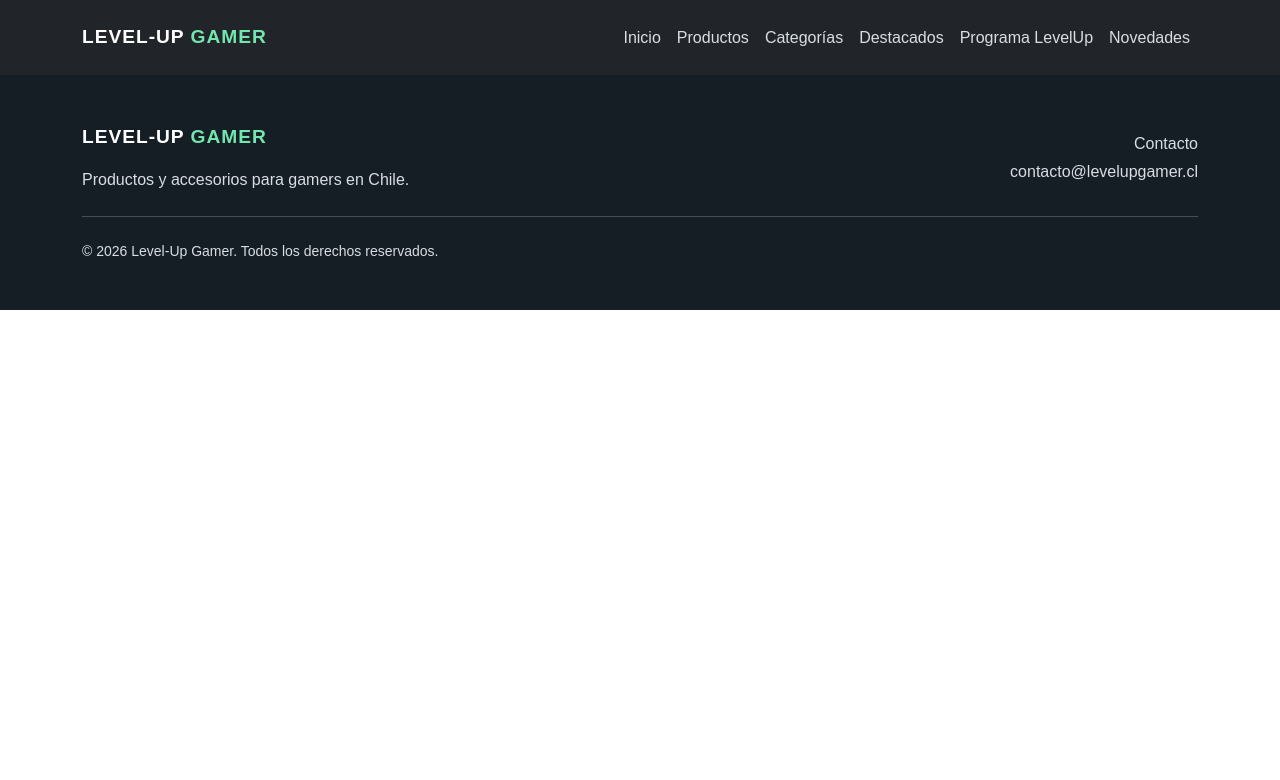
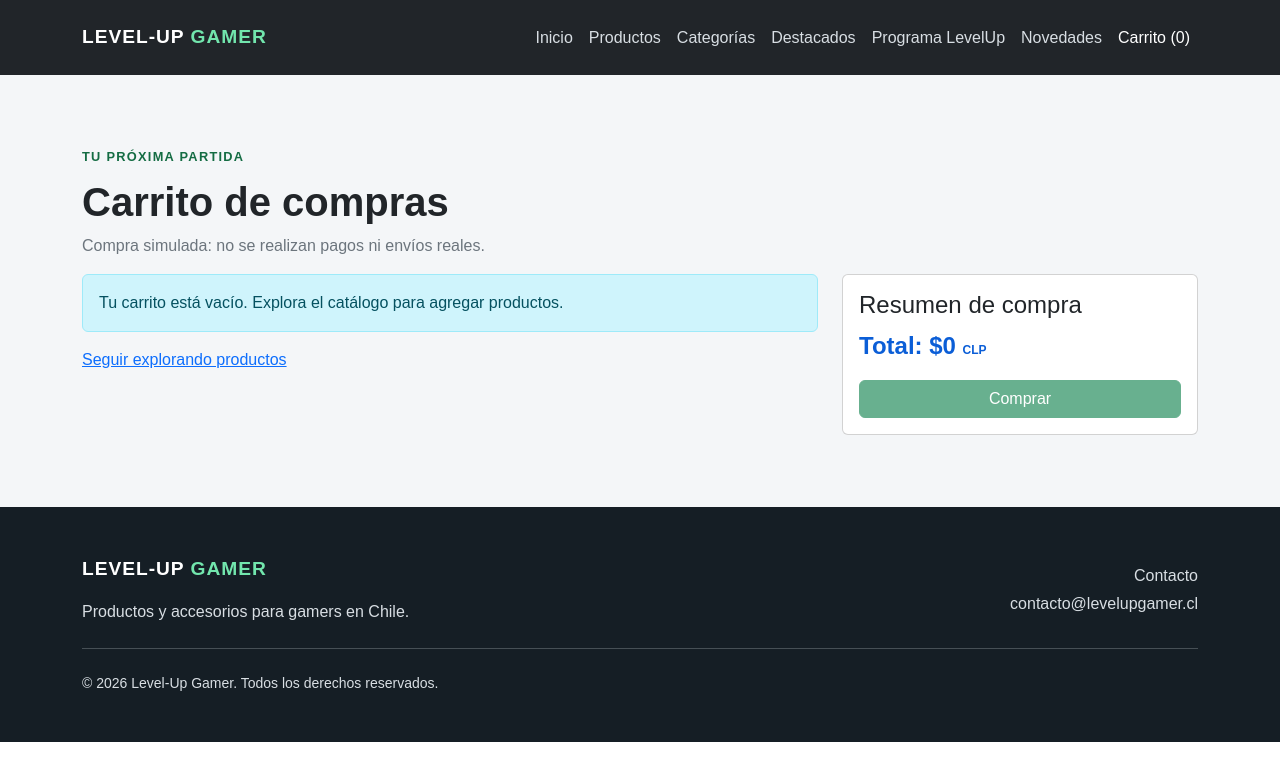
Before and after one commit to AliceThePianist/level-up-gamer-react, a React (Vite) app: page /carrito in a window 1280 px wide. Shown: the top 780 px of the page. Built offline with nearby package versions, Linux system fonts and the light colour scheme.

Commit message:
feat: implementar carrito compartido y compra simulada

```diff
--- a/src/App.jsx
+++ b/src/App.jsx
@@ -1,17 +1,59 @@
-import { Route, Routes } from 'react-router-dom'
+import { useEffect, useState } from 'react'
+import { Route, Routes, useLocation } from 'react-router-dom'
 import Navbar from './components/Navbar'
 import Footer from './components/Footer'
 import Home from './views/Home'
 import Productos from './views/Productos'
+import Carrito from './views/Carrito'
+import { productosIniciales } from './data/productosIniciales'
 
 function App() {
+  // Solo guardamos identificador y cantidad; los datos del producto tienen una única fuente.
+  const [carrito, setCarrito] = useState([])
+  const [totalCompra, setTotalCompra] = useState(null)
+  const { pathname, hash } = useLocation()
+  const unidades = carrito.reduce((suma, item) => suma + item.cantidad, 0)
+  const total = carrito.reduce((suma, item) => {
+    const producto = productosIniciales.find((producto) => producto.id === item.id)
+    return suma + producto.precio * item.cantidad
+  }, 0)
+
+  // Navegar sin recargar conserva el carrito y permite volver a las secciones de Inicio.
+  useEffect(() => {
+    if (hash) {
+      document.getElementById(hash.slice(1))?.scrollIntoView()
+    } else {
+      window.scrollTo(0, 0)
+    }
+  }, [pathname, hash])
+
+  function agregarProducto(id) {
+    setCarrito((actual) => {
+      const existe = actual.some((item) => item.id === id)
+      return existe
+        ? actual.map((item) => item.id === id ? { ...item, cantidad: item.cantidad + 1 } : item)
+        : [...actual, { id, cantidad: 1 }]
+    })
+  }
+
+  function eliminarProducto(id) {
+    setCarrito((actual) => actual.filter((item) => item.id !== id))
+  }
+
+  function comprar() {
+    if (carrito.length === 0) return
+    setTotalCompra(total)
+    setCarrito([])
+  }
+
   return (
     <>
       <a className="saltar-contenido" href="#contenido">Saltar al contenido</a>
-      <Navbar />
+      <Navbar unidades={unidades} />
       <Routes>
-        <Route path="/" element={<Home />} />
-        <Route path="/productos" element={<Productos />} />
+        <Route path="/" element={<Home agregarProducto={agregarProducto} />} />
+        <Route path="/productos" element={<Productos agregarProducto={agregarProducto} />} />
+        <Route path="/carrito" element={<Carrito carrito={carrito} total={total} totalCompra={totalCompra} eliminarProducto={eliminarProducto} comprar={comprar} />} />
       </Routes>
       <Footer />
     </>
--- a/src/components/Navbar.jsx
+++ b/src/components/Navbar.jsx
@@ -1,10 +1,10 @@
 import { Container, Nav, Navbar as BootstrapNavbar } from 'react-bootstrap'
-import { NavLink } from 'react-router-dom'
+import { Link, NavLink } from 'react-router-dom'
 
-function Navbar() {
+function Navbar({ unidades }) {
   return (
     <header>
-      <BootstrapNavbar expand="lg" bg="dark" data-bs-theme="dark" collapseOnSelect aria-label="Navegación principal">
+      <BootstrapNavbar expand="xl" bg="dark" data-bs-theme="dark" collapseOnSelect aria-label="Navegación principal">
         <Container>
           <BootstrapNavbar.Brand as={NavLink} to="/" className="marca">
             LEVEL-UP <span>GAMER</span>
@@ -14,10 +14,11 @@ function Navbar() {
             <Nav className="ms-auto">
               <Nav.Link as={NavLink} to="/" end eventKey="inicio">Inicio</Nav.Link>
               <Nav.Link as={NavLink} to="/productos" eventKey="productos">Productos</Nav.Link>
-              <Nav.Link href="/#categorias" eventKey="categorias">Categorías</Nav.Link>
-              <Nav.Link href="/#destacados" eventKey="destacados">Destacados</Nav.Link>
-              <Nav.Link href="/#beneficios" eventKey="beneficios">Programa LevelUp</Nav.Link>
-              <Nav.Link href="/#novedades" eventKey="novedades">Novedades</Nav.Link>
+              <Nav.Link as={Link} to="/#categorias" eventKey="categorias">Categorías</Nav.Link>
+              <Nav.Link as={Link} to="/#destacados" eventKey="destacados">Destacados</Nav.Link>
+              <Nav.Link as={Link} to="/#beneficios" eventKey="beneficios">Programa LevelUp</Nav.Link>
+              <Nav.Link as={Link} to="/#novedades" eventKey="novedades">Novedades</Nav.Link>
+              <Nav.Link as={NavLink} to="/carrito" eventKey="carrito">Carrito ({unidades})</Nav.Link>
             </Nav>
           </BootstrapNavbar.Collapse>
         </Container>
--- /dev/null
+++ b/src/views/Carrito.jsx
@@ -0,0 +1,53 @@
+import { Alert, Button, Card, Col, Container, Row } from 'react-bootstrap'
+import { Link } from 'react-router-dom'
+import { productosIniciales } from '../data/productosIniciales'
+
+function Carrito({ carrito, total, totalCompra, eliminarProducto, comprar }) {
+  return (
+    <main id="contenido" tabIndex={-1} className="seccion fondo-suave">
+      <Container>
+        <p className="etiqueta">TU PRÓXIMA PARTIDA</p>
+        <h1>Carrito de compras</h1>
+        <p className="text-secondary">Compra simulada: no se realizan pagos ni envíos reales.</p>
+        {totalCompra !== null && (
+          <Alert variant="success" role="status">
+            <Alert.Heading>¡Compra simulada realizada!</Alert.Heading>
+            <p className="mb-0">Total de la última compra: <strong>${totalCompra.toLocaleString('es-CL')} CLP</strong>.</p>
+          </Alert>
+        )}
+        <Row className="g-4">
+          <Col lg={8}>
+            {carrito.length === 0 ? (
+              <Alert variant="info">Tu carrito está vacío. Explora el catálogo para agregar productos.</Alert>
+            ) : carrito.map((item) => {
+              const producto = productosIniciales.find((producto) => producto.id === item.id)
+              return (
+                <Card as="article" className="mb-3" key={item.id}>
+                  <Card.Body>
+                    <h2 className="h5">{producto.nombre}</h2>
+                    <p>Precio unitario: ${producto.precio.toLocaleString('es-CL')} CLP</p>
+                    <p>Cantidad: {item.cantidad}</p>
+                    <p className="fw-bold">Subtotal: ${(producto.precio * item.cantidad).toLocaleString('es-CL')} CLP</p>
+                    <Button variant="outline-danger" onClick={() => eliminarProducto(item.id)} aria-label={`Eliminar ${producto.nombre} del carrito`}>Eliminar</Button>
+                  </Card.Body>
+                </Card>
+              )
+            })}
+            <Link to="/productos">Seguir explorando productos</Link>
+          </Col>
+          <Col lg={4}>
+            <Card>
+              <Card.Body>
+                <h2 className="h4">Resumen de compra</h2>
+                <p className="precio">Total: ${total.toLocaleString('es-CL')} <span>CLP</span></p>
+                <Button className="w-100" variant="success" onClick={comprar} disabled={carrito.length === 0}>Comprar</Button>
+              </Card.Body>
+            </Card>
+          </Col>
+        </Row>
+      </Container>
+    </main>
+  )
+}
+
+export default Carrito
--- a/src/views/Home.jsx
+++ b/src/views/Home.jsx
@@ -20,7 +20,7 @@ const categorias = [
   ['Servicio Técnico', 'Soporte para cuidar tus equipos.'],
 ]
 
-function Home() {
+function Home({ agregarProducto }) {
   return (
     <main id="contenido" tabIndex={-1}>
       <section className="banner-principal" aria-labelledby="titulo-inicio">
@@ -73,11 +73,11 @@ function Home() {
         <Container>
           <p className="etiqueta">LO MÁS BUSCADO</p>
           <h2 id="titulo-destacados">Productos destacados</h2>
-          <p className="text-secondary mb-4">Una selección para conocer Level-Up Gamer. Compras próximamente.</p>
+          <p className="text-secondary mb-4">Una selección para conocer Level-Up Gamer. Agrega tus favoritos y simula tu compra.</p>
           <Row className="g-4">
             {productosIniciales.slice(0, 4).map((producto) => (
               <Col key={producto.id} sm={6} lg={3}>
-                <ProductCard producto={producto} mostrarDescripcion={false} tituloAs="h3" />
+                <ProductCard producto={producto} agregarProducto={agregarProducto} mostrarDescripcion={false} tituloAs="h3" />
               </Col>
             ))}
           </Row>
--- a/src/views/Productos.jsx
+++ b/src/views/Productos.jsx
@@ -2,18 +2,18 @@ import { Col, Container, Row } from 'react-bootstrap'
 import ProductCard from '../components/ProductCard'
 import { productosIniciales } from '../data/productosIniciales'
 
-function Productos() {
+function Productos({ agregarProducto }) {
   return (
     <main id="contenido" tabIndex={-1} className="seccion fondo-suave">
       <Container>
         <p className="etiqueta">TU SIGUIENTE NIVEL COMIENZA AQUÍ</p>
         <h1>Catálogo de productos</h1>
-        <p className="text-secondary">Conoce nuestra selección de juegos, accesorios y equipos gamers. Compras próximamente.</p>
+        <p className="text-secondary">Conoce nuestra selección de juegos, accesorios y equipos gamers. Agrega tus favoritos y simula tu compra.</p>
         <p className="mb-4">{productosIniciales.length} productos disponibles para explorar</p>
         <Row className="g-4">
           {productosIniciales.map((producto) => (
             <Col key={producto.id} xs={12} md={6} lg={4}>
-              <ProductCard producto={producto} />
+              <ProductCard producto={producto} agregarProducto={agregarProducto} />
             </Col>
           ))}
         </Row>
```
Also changed, not shown: src/components/ProductCard.jsx (+11 -3 lines).
